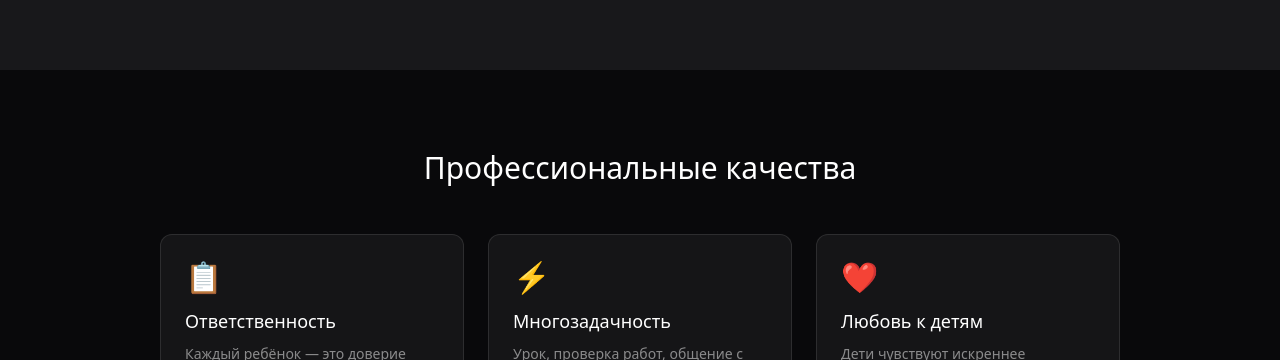
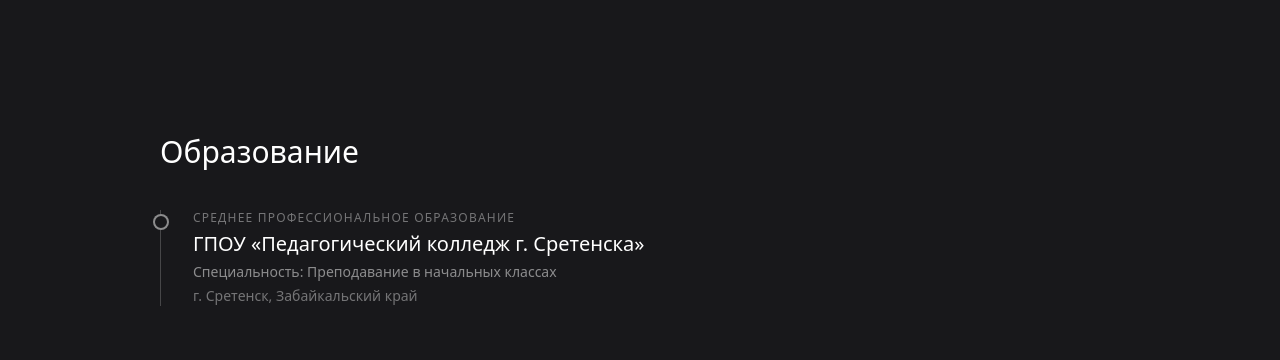
Before and after one commit to pr-poehali-dev/lunar-silent-sentry, a React (Vite) app: page /about in a window 1280 px wide. Shown: the part 592-952 px from the top of the page. Built offline with nearby package versions, Linux system fonts and the light colour scheme.

Commit message:
Add Pedagogical College Sretensk

```diff
--- a/src/pages/About.tsx
+++ b/src/pages/About.tsx
@@ -73,6 +73,22 @@ export default function About() {
         </div>
       </section>
 
+      {/* Education */}
+      <section className="px-8 py-16 md:px-16 bg-zinc-900">
+        <div className="container mx-auto max-w-5xl">
+          <h2 className="mb-10 text-3xl font-light text-white">Образование</h2>
+          <div className="relative border-l border-white/20 pl-8">
+            <div className="absolute -left-2 top-1 h-4 w-4 rounded-full border-2 border-white/50 bg-zinc-900" />
+            <p className="text-xs tracking-widest text-white/40 uppercase mb-1">Среднее профессиональное образование</p>
+            <h3 className="text-xl font-medium text-white mb-1">
+              ГПОУ «Педагогический колледж г. Сретенска»
+            </h3>
+            <p className="text-sm text-white/50">Специальность: Преподавание в начальных классах</p>
+            <p className="mt-1 text-sm text-white/40">г. Сретенск, Забайкальский край</p>
+          </div>
+        </div>
+      </section>
+
       {/* Qualities */}
       <section className="px-8 py-20 md:px-16">
         <div className="container mx-auto max-w-5xl">
```
